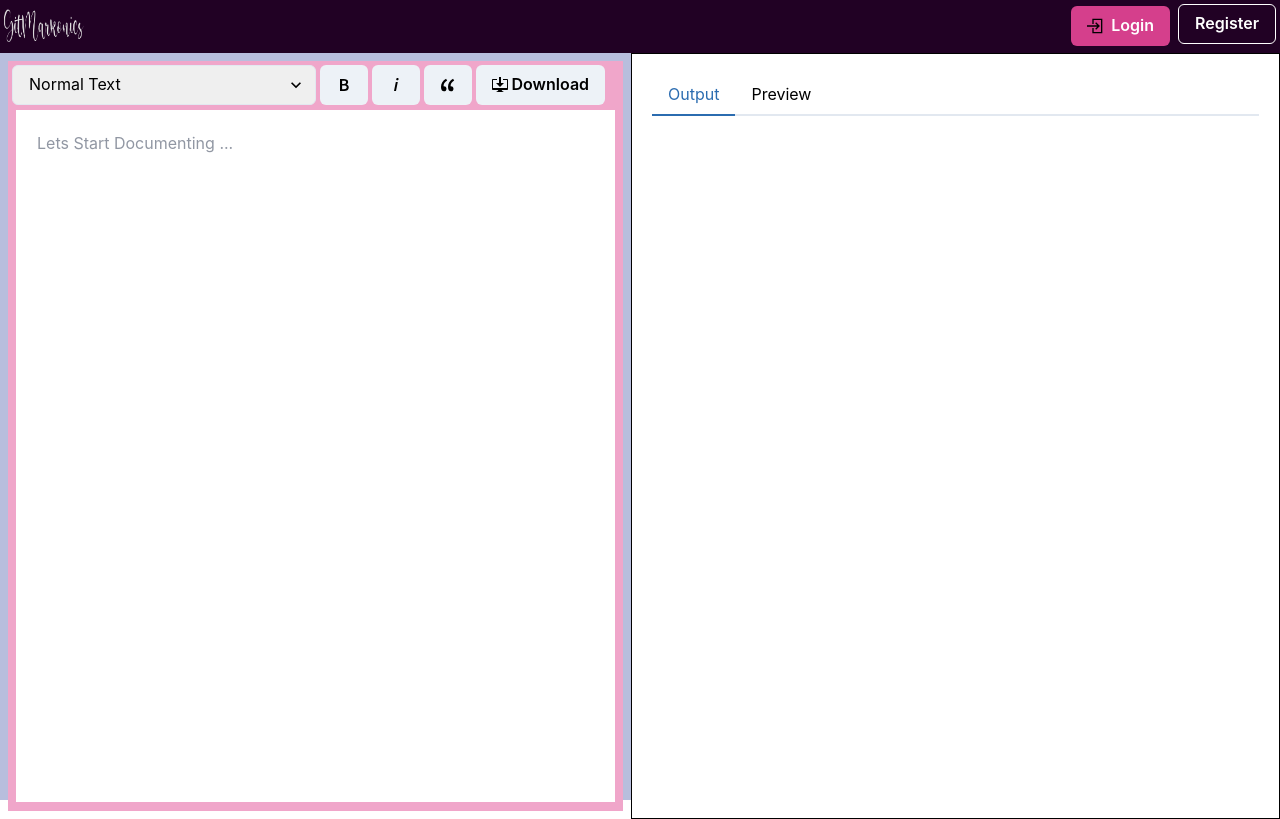
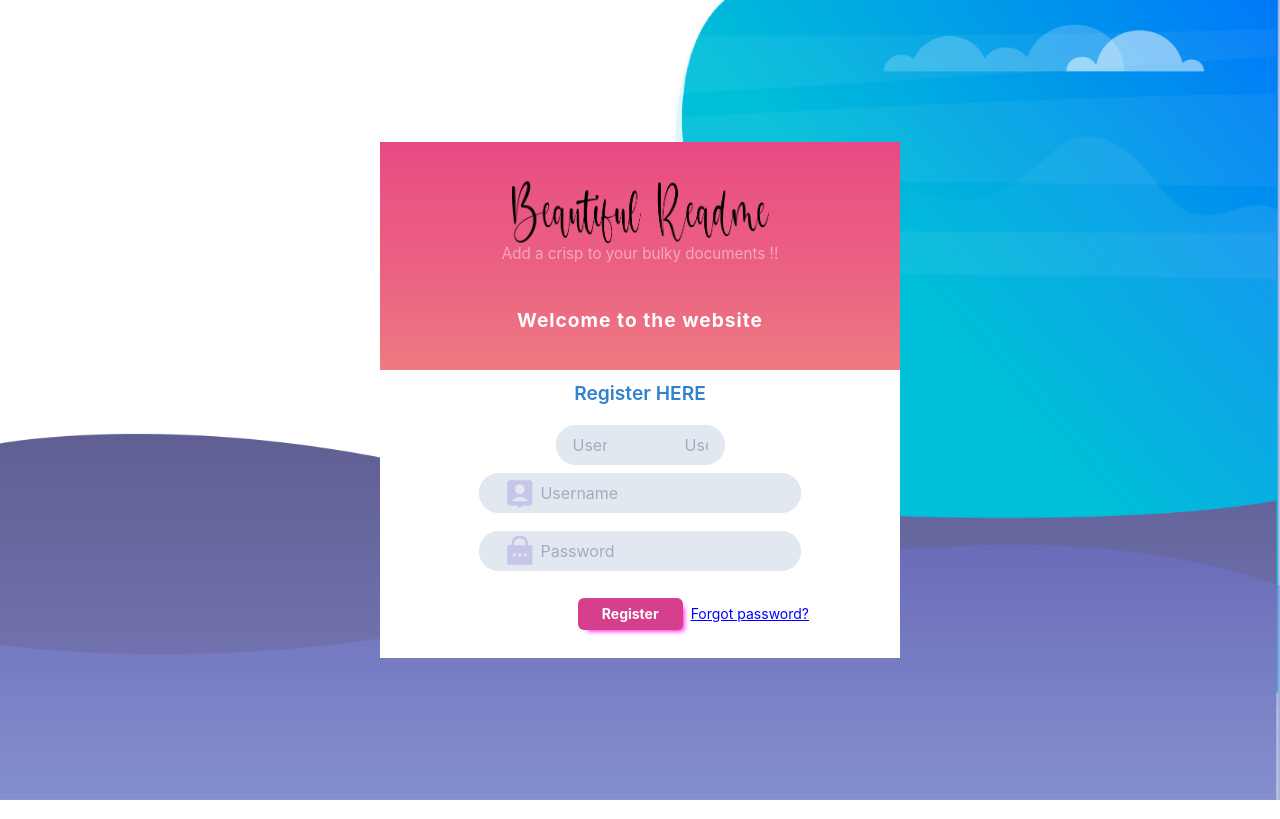
Before and after one commit to CodeFlowOrg/GitMarkonics, a React (Create React App) app: page /register in a window 1280 px wide. Built offline with nearby package versions, Linux system fonts and the light colour scheme.

Commit message:
Setting up name fields

```diff
--- a/src/App.js
+++ b/src/App.js
@@ -4,6 +4,7 @@ import Texteditor from "./components/texteditor";
 import NavHeader from "./components/nav-head";
 import { BrowserRouter as Router, Switch, Route } from "react-router-dom";
 import Login from "./components/Login";
+import Register from './components/Register';
 
 function App() {
   return (
@@ -12,6 +13,9 @@ function App() {
         <Switch>
           <Route path="/login">
             <Login />
+          </Route>
+          <Route path="/register">
+            <Register />
           </Route>
           <Route path="/">
             <NavHeader />
--- /dev/null
+++ b/src/components/Register.js
@@ -0,0 +1,104 @@
+import React from "react";
+import "./register.css";
+import {
+  Button,
+  Heading,
+  HStack,
+  Input,
+  InputGroup,
+  InputLeftElement,
+  Link,
+  VStack,
+} from "@chakra-ui/react";
+import { RiAccountPinBoxFill } from "react-icons/ri";
+import { RiLockPasswordFill } from "react-icons/ri";
+
+function Register() {
+  return (
+    <div className="Register">
+      <div className="Register__container">
+        <div className="Register__containerTop">
+          <div className="Register__img"></div>
+          <p>Add a crisp to your bulky documents !!</p>
+          <h4>Welcome to the website</h4>
+        </div>
+        <div className="Register__containerBottom">
+          <VStack className="input__container" w="65%" m="auto">
+            <Heading
+              fontSize="1.2rem"
+              color="blue.500"
+              fontWeight="semibold"
+              py={3}
+            >
+              Register HERE
+            </Heading>
+            <InputGroup w="50%" borderRadius="full" bgColor="gray.200">
+              <Input
+                borderRadius="full"
+                type="tel"
+                placeholder="Username"
+              />
+              <Input
+                borderRadius="full"
+                type="tel"
+                placeholder="Username"
+                paddingLeft="60px"
+              />
+            </InputGroup>
+            <InputGroup w="95%" borderRadius="full" bgColor="gray.200">
+              <InputLeftElement
+                margin="0 20px"
+                pointerEvents="none"
+                children={
+                  <RiAccountPinBoxFill color="#C6C6E8" fontSize="2.1rem" />
+                }
+              />
+              <Input
+                borderRadius="full"
+                type="tel"
+                placeholder="Username"
+                paddingLeft="60px"
+              />
+            </InputGroup>
+            <InputGroup
+              className="Register__input"
+              w="95%"
+              borderRadius="full"
+              bgColor="gray.200"
+            >
+              <InputLeftElement
+                margin="0 20px"
+                pointerEvents="none"
+                children={
+                  <RiLockPasswordFill color="#C6C6E8" fontSize="2.1rem" />
+                }
+              />
+              <Input
+                type="tel"
+                borderRadius="full"
+                placeholder="Password"
+                paddingLeft="60px"
+              />
+            </InputGroup>
+            <HStack className="Register__btn" alignSelf="flex-end">
+              <Button
+                colorScheme="pink"
+                px="6"
+                size="sm"
+                fontWeight="bold"
+                className="RegisterBtn"
+              >
+                Register
+              </Button>
+              <Link fontSize="sm" textDecoration="underline" color="blue">
+                Forgot password?
+              </Link>
+            </HStack>
+          </VStack>
+        </div>
+      </div>
+    </div>
+  );
+}
+
+export default Register;
--- a/src/components/nav-head.js
+++ b/src/components/nav-head.js
@@ -18,9 +18,11 @@ function NavHeader() {
               Login
             </Button>
           </Link>
+          <Link to="/register">
           <Button colorScheme="white" variant="outline">
             Register
           </Button>
+          </Link>
         </Stack>
       </Flex>
     </Box>
--- /dev/null
+++ b/src/components/register.css
@@ -0,0 +1,66 @@
+.Register{
+      display: flex;
+      justify-content: center;
+      align-items: center;
+      height: 100vh;
+      width:100%;
+      background-image: url("../assets/background-login.png");
+      background-repeat: no-repeat;
+      background-size: 100% 100%;
+      background-position: center;
+  }
+  .Register__container{
+      width: 520px;
+      background-color: #fff;
+  }
+  .Register__containerTop{
+      width: 100%;
+      display: flex;
+      flex-direction: column;
+      justify-content: center;
+      align-items: center;
+      background: linear-gradient(#E84983,#EA5682,#EB5E82,#EC6C82,#EE7A81);
+      padding: 28px 0 35px 0px;
+  }
+  .Register__img{
+     background-image: url("../assets/beautiful-readme-logo.png");
+     background-repeat: no-repeat;
+     background-size: cover;
+     width: 257px;
+     height: 73.3px;
+
+  }
+  .Register__containerTop p{
+      color:#F3A9BA;
+      font-weight: 400;
+      font-size: 0.95rem;
+  }
+  .Register__containerTop h4{
+      color: #FEFEFE;
+      font-weight: bolder;
+      margin-top: 40px;
+      font-size: 1.2rem;
+      letter-spacing: 1px;
+
+  }
+  .Register__containerBottom{
+      padding-bottom: 28px;
+  }
+  .Register__btn{
+      margin-top: 27px !important;
+  }
+  .Register__input{
+      margin-top: 18px !important;
+  }
+  .RegisterBtn{
+  box-shadow: 5px 5px 5px -4px rgb(255, 0, 238);
+  -webkit-box-shadow: 5px 5px 5px -4px rgb(255, 0, 238);
+  -moz-box-shadow: 5px 5px 5px -4px rgb(255, 0, 238);
+  }
+
+
+  @media(max-width:500px){
+      .input__container{
+          width: 85% !important;
+      }
+  }
```
